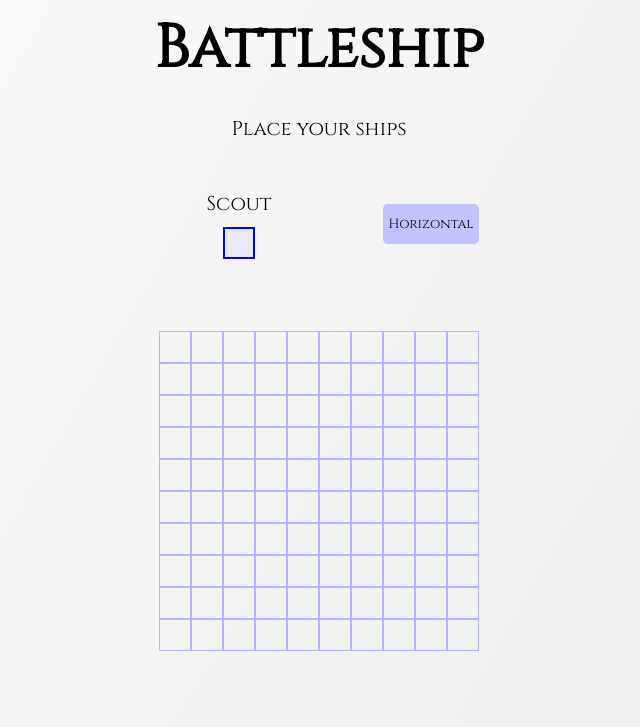
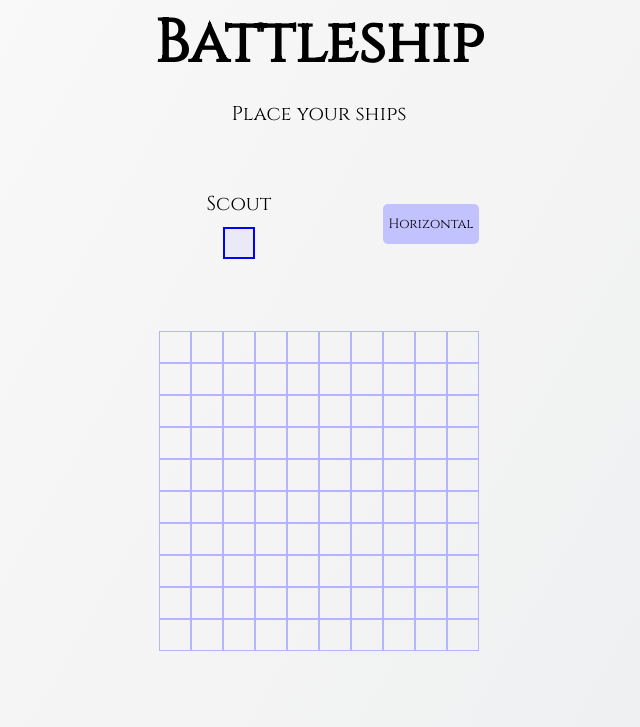
Before and after one commit to headlessNode/battleship, a website built with webpack: page src/template.html in a window 1280 px wide. Shown: the top 727 px of the page, without its empty margins (321-961 px from the left). Built offline with nearby package versions, Linux system fonts and the light colour scheme.

Commit message:
Add btm margin to notification

```diff
--- a/src/styles/style.css
+++ b/src/styles/style.css
@@ -30,13 +30,13 @@
     display: flex;
     align-items: center;
     justify-content: center;
+    margin-bottom: 20px;
 }
 
 .page-body{
     height: 100%;
     width: 100%;
     display: grid;
-    /* grid-template-rows: 100px 1fr; */
     justify-items: center;
 }
 .orientation-btn{
```
